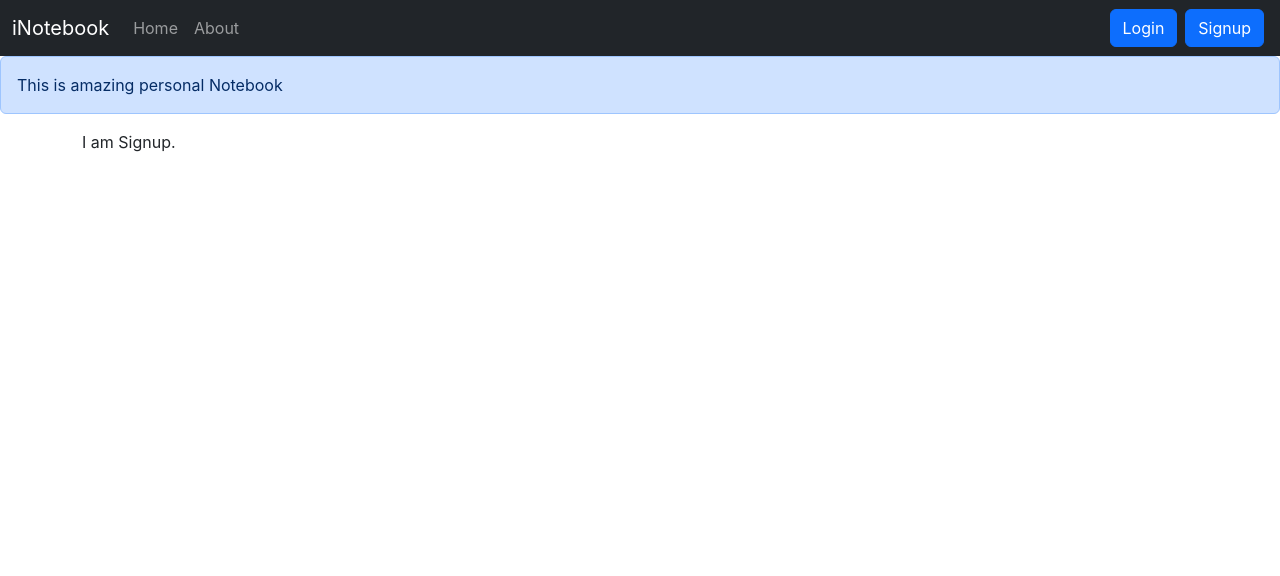
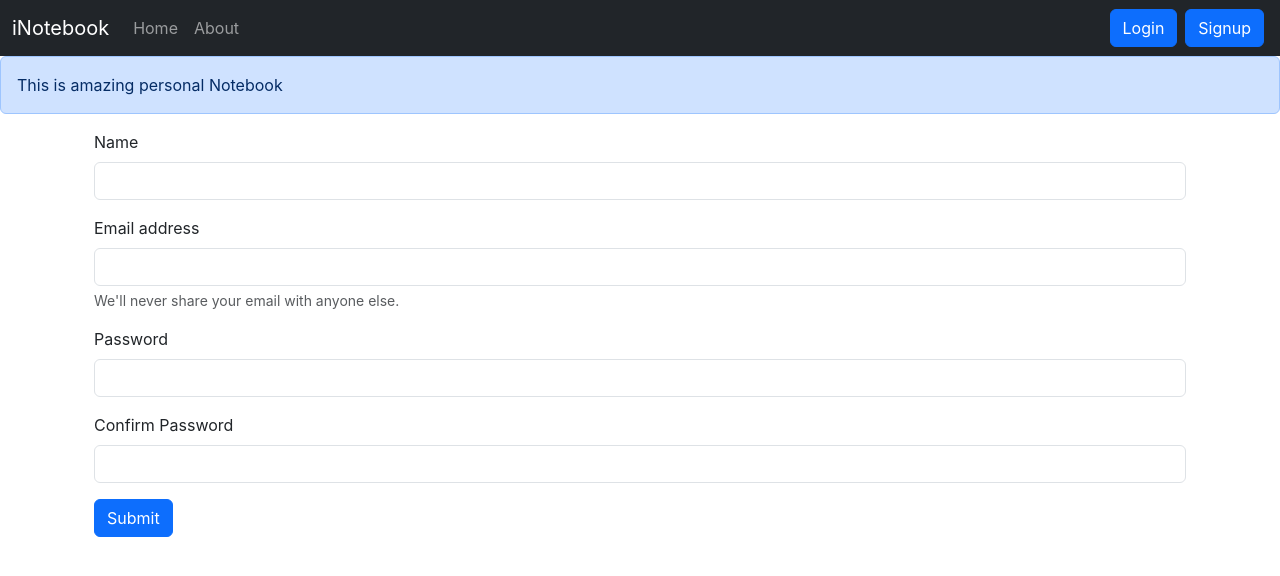
Before and after one commit to NikhilSinghKumar/notebook, a React (Create React App) app: page /signup in a window 1280 px wide. Shown: the top 576 px of the page. Built offline with nearby package versions, Linux system fonts and the light colour scheme.

Commit message:
adding signup component to iNotebook

```diff
--- a/src/components/Signup.js
+++ b/src/components/Signup.js
@@ -1,11 +1,60 @@
-import React from 'react'
+import React, { useState } from 'react';
+import { useNavigate } from 'react-router-dom';
 
-const
-Signup
- = () => {
+const Signup = () => {
+  const [credentials, setCredentials]= useState({name:"", email:"", password:"", cpassword:""})
+  let navigate = useNavigate();
+
+  const handleSubmit = async(e)=>{
+    e.preventDefault()
+
+    const {name, email, password} = credentials;
+    const response = await fetch("http://localhost:5000/api/auth/createuser", {
+        method: "POST",
+        headers: {
+          "Content-Type": "application/json",
+        },
+        body: JSON.stringify({name, email, password})
+      })
+      const json = await response.json();
+      console.log(json);
+      if(json.success){
+        // save the auth token and redirect
+        localStorage.setItem('token', json.authtoken);
+        navigate("/");
+      }
+      else{
+        alert("Invalid credentials")
+      }
+}
+
+const onChange = (e) => {
+  setCredentials({ ...credentials, [e.target.name]: e.target.value });
+};
+
   return (
-    <div>
-        I am Signup.
+    <div className="container">
+      <form onSubmit={handleSubmit}>
+  <div className="mb-3">
+    <label htmlFor="name" className="form-label">Name</label>
+    <input type="text" className="form-control" id="name" name="name" onChange={onChange} aria-describedby="emailHelp"/>
+  </div>
+  <div className="mb-3">
+    <label htmlFor="email" className="form-label">Email address</label>
+    <input type="email" className="form-control" id="email" name="email" onChange={onChange} aria-describedby="emailHelp"/>
+    <div id="emailHelp" className="form-text">We'll never share your email with anyone else.</div>
+  </div>
+  <div className="mb-3">
+    <label htmlFor="password" className="form-label">Password</label>
+    <input type="password" className="form-control" id="password" name="password" onChange={onChange} minLength={5} required/>
+  </div>
+  <div className="mb-3">
+    <label htmlFor="cpassword" className="form-label">Confirm Password</label>
+    <input type="password" className="form-control" id="cpassword" name="cpassword" onChange={onChange}/>
+  </div>
+
+  <button type="submit" className="btn btn-primary">Submit</button>
+</form>
     </div>
   )
 }
```
Also changed, not shown: 1 other file (tests, documents, lock files or other folders).
